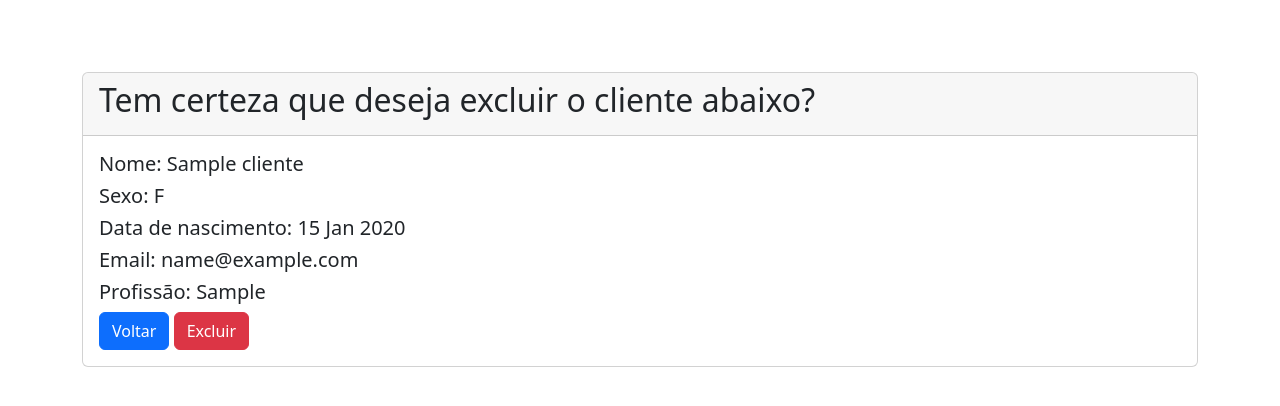
After one commit to hugo-lcm/crud-django, a Django app: page /clientes/remover/1 in a window 1280 px wide. The commit adds this page. Shown: the top 406 px of the page. Run offline with Django 4.2, Linux system fonts and the light colour scheme; tables that the repository leaves empty hold one stand-in row (values such as "Sample post").

Commit message:
adição do método para remover cliente

```diff
--- /dev/null
+++ b/crud/clientes/templates/clientes/confirma_exclusao.html
@@ -0,0 +1,26 @@
+{% extends 'clientes/base.html' %}
+
+{% block titulo %}
+    Confirmar exclusão
+{% endblock titulo %}
+
+{% block conteudo %}
+    <div class="card">
+        <div class="card-header">
+            <h2>Tem certeza que deseja excluir o cliente abaixo?</h2>
+        </div>
+        <div class="card-body">
+            <h5 class="card-title">Nome: {{ cliente.nome }}</h5>
+            <h5 class="card-title">Sexo: {{ cliente.sexo }}</h5>
+            <h5 class="card-title">Data de nascimento: {{ cliente.data_nascimento | date:'d M Y' }}</h5>
+            <h5 class="card-title">Email: {{ cliente.email }}</h5>
+            <h5 class="card-title">Profissão: {{ cliente.profissao }}</h5>
+            <form method="POST">
+                {% csrf_token %}
+                <!-- o META.HTTP.REFERER pega a ultima rota que o usuário estava -->
+                <a href="{{ request.META.HTTP_REFERER }}" class="btn btn-primary">Voltar</a>
+                <button class="btn btn-danger" type="submit" >Excluir</button>
+            </form>
+        </div>
+    </div>
+{% endblock conteudo %}
--- a/crud/clientes/urls.py
+++ b/crud/clientes/urls.py
@@ -7,5 +7,6 @@ urlpatterns = [
     path('listar', listar_clientes, name='listar_clientes'),
     path('cadastrar', inserir_cliente, name='cadastrar_cliente'),
     path('listar/<int:id>', listar_cliente_id, name='listar_cliente_id'),
-    path('editar/<int:id>', editar_cliente, name='editar_cliente')
+    path('editar/<int:id>', editar_cliente, name='editar_cliente'),
+    path('remover/<int:id>', remover_cliente, name='remover_cliente')
 ]
--- a/crud/clientes/views.py
+++ b/crud/clientes/views.py
@@ -37,3 +37,11 @@ def editar_cliente(request, id):
         form.save()
         return redirect('listar_clientes')
     return render(request, 'clientes/form_cliente.html', {'form': form})
+
+
+def remover_cliente(request, id):
+    cliente = Cliente.objects.get(id=id)
+    if request.method == 'POST':
+        cliente.delete()
+        return redirect('listar_clientes')
+    return render(request, 'clientes/confirma_exclusao.html', {'cliente': cliente})
```
Also changed, not shown: crud/clientes/templates/clientes/listar_clientes.html (+4 -4 lines).
